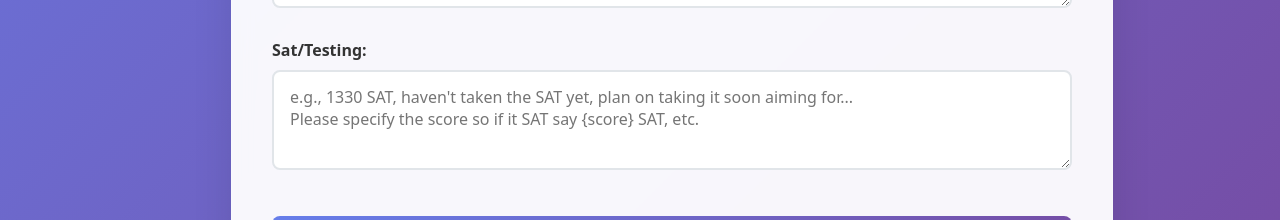
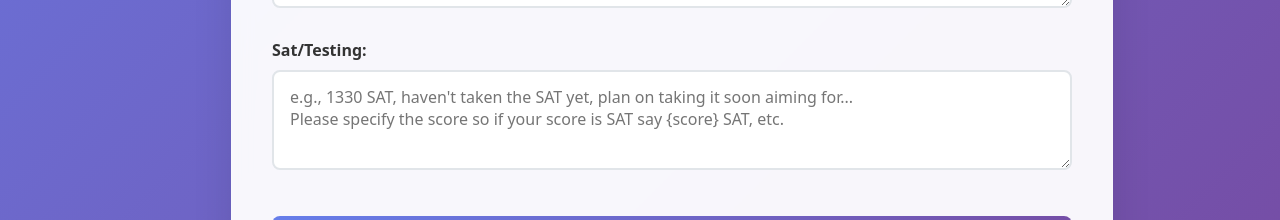
Before and after one commit to Dawit-Bonga/HackTheHood2025, a React (Vite) app in the folder frontend/: page / in a window 1280 px wide. Shown: the part 853-1073 px from the top of the page. Built offline with nearby package versions, Linux system fonts and the light colour scheme.

Commit message:
minor change

```diff
--- a/frontend/src/components/RoadmapForm.jsx
+++ b/frontend/src/components/RoadmapForm.jsx
@@ -99,7 +99,7 @@ function RoadmapForm({ setRoadmap, setLoading }) {
           value={testing}
           onChange={(e) => setTesting(e.target.value)}
           placeholder="e.g., 1330 SAT, haven't taken the SAT yet, plan on taking it soon aiming for...
-Please specify the score so if it SAT say {score} SAT, etc."
+Please specify the score so if your score is SAT say {score} SAT, etc."
         />
       </div>
 
```
